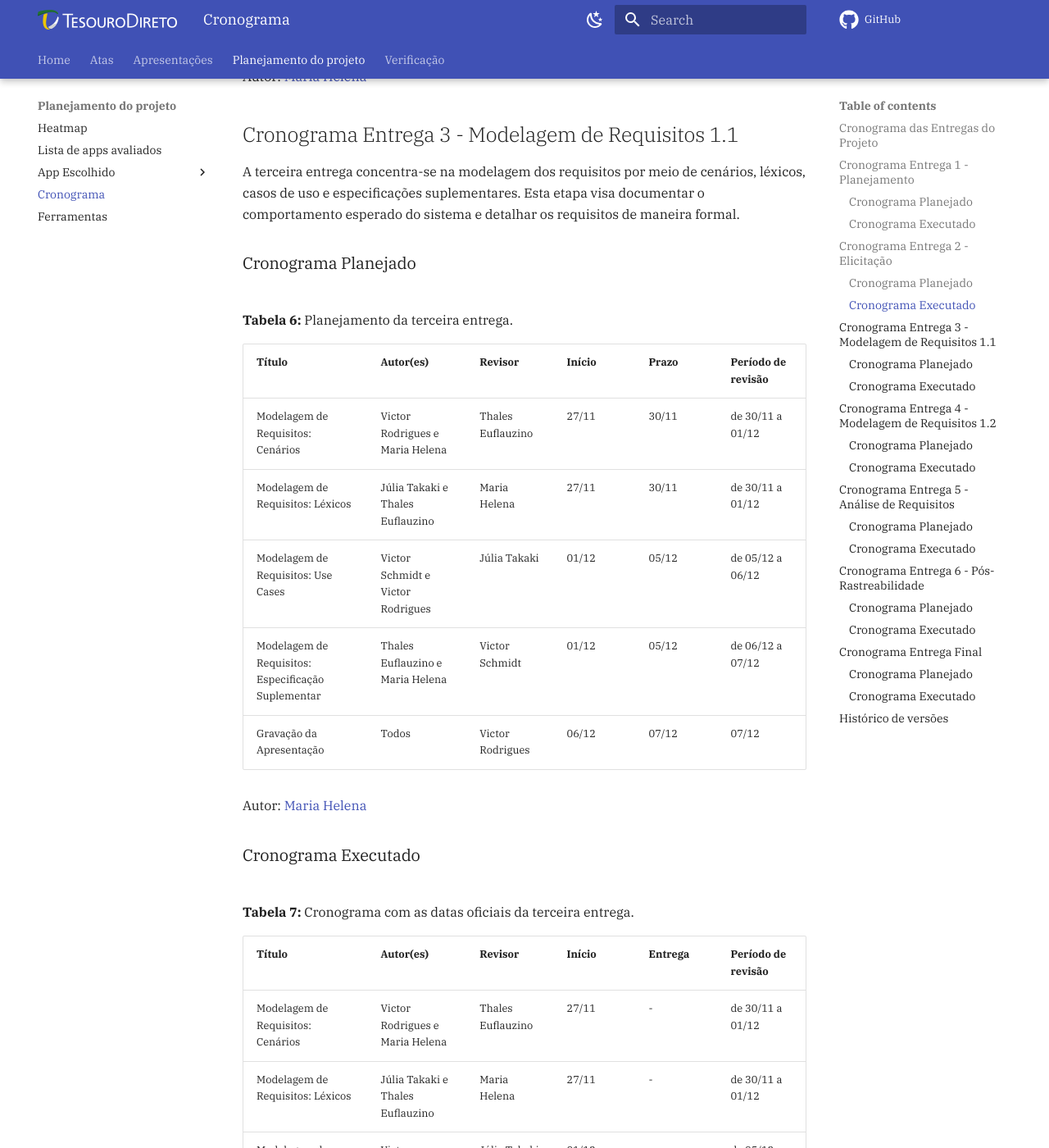
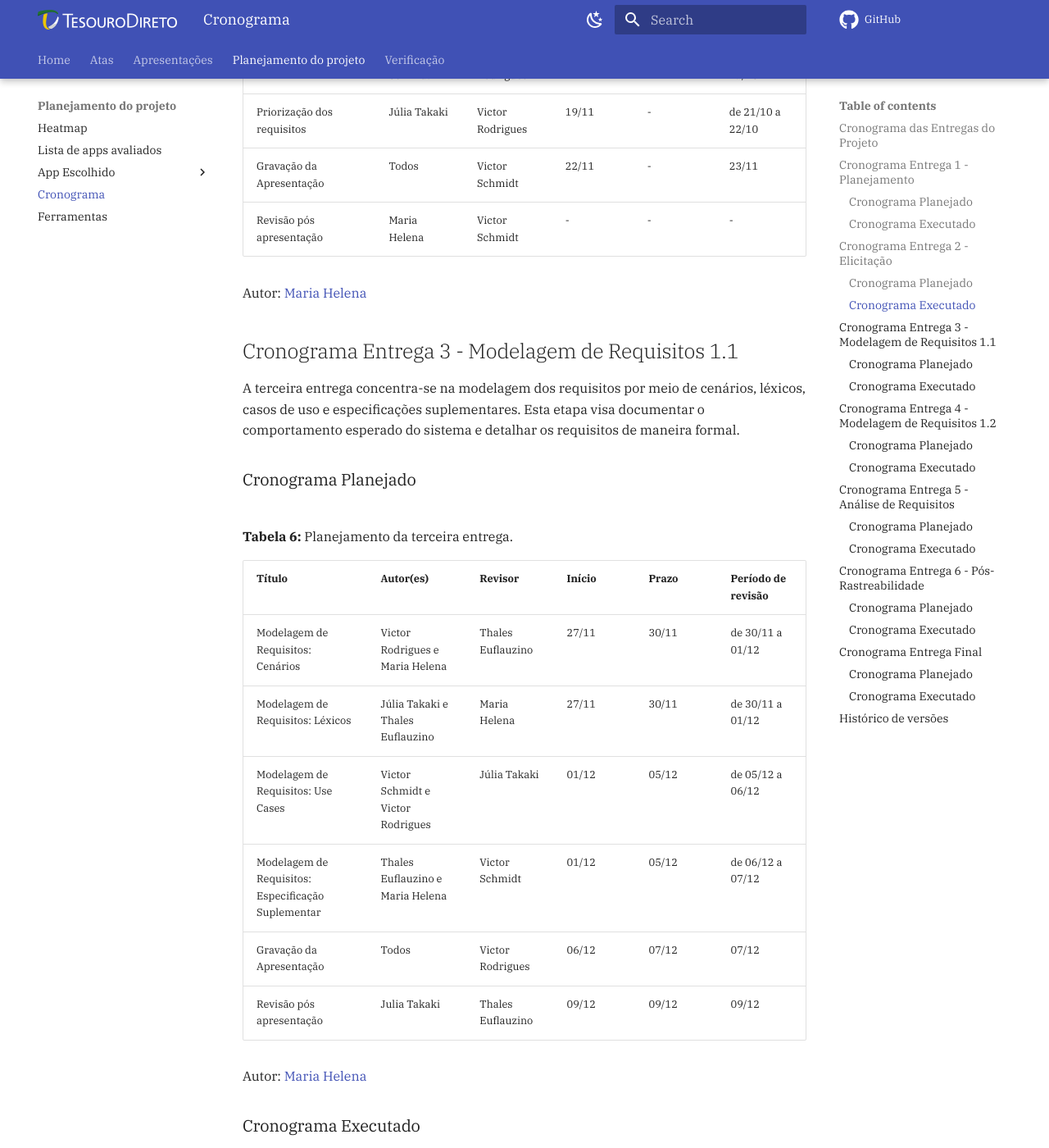
Before and after one commit to Requisitos-de-Software/2024.2-Grupo05, an MkDocs documentation site: the page built from docs/Planejamento-do-projeto/cronograma.md, in a window 1280 px wide and 1400 px high, scrolled down 5372 px. Shown: the whole window at 82% size. Built offline with MkDocs 1.6.1 and Material for MkDocs 9.7.7, drawn with Linux system fonts in a browser that asks for light colours; comment, search, counter and statistics services are not loaded; some of the changed text lies outside the part shown.

Commit message:
Periodo de revisao pos apresentacao

```diff
--- a/docs/Planejamento-do-projeto/cronograma.md
+++ b/docs/Planejamento-do-projeto/cronograma.md
@@ -156,6 +156,14 @@
       <td>28/10</td>
       <td>28/10</td>
     </tr>
+    <tr>
+      <td>Revisão pós apresentação</td>
+      <td>Thales Euflauzino</td>
+      <td>Victor Rodrigues</td>
+      <td>07/11</td>
+      <td>09/11</td>
+      <td>09/11</td>
+    </tr>
   </tbody>
 </table>
 Autor: [Maria Helena](https://github.com/MariaCHelena)
@@ -263,6 +271,13 @@
       <td>02/11</td>
       <td>02/11</td>
     </tr>
+    <td>Revisão pós apresentação</td>
+      <td>Thales Euflauzino</td>
+      <td>Victor Rodrigues</td>
+      <td>12/11</td>
+      <td>13/11</td>
+      <td>13/11</td>
+    </tr>
   </tbody>
 </table>
 Autor: [Maria Helena](https://github.com/MariaCHelena)
@@ -348,6 +363,14 @@
       <td>23/11</td>
       <td>23/11</td>
     </tr>
+    <tr>
+    <td>Revisão pós apresentação</td>
+      <td>Maria Helena</td>
+      <td>Victor Schmidt</td>
+      <td>25/11</td>
+      <td>25/11</td>
+      <td>25/11</td>
+    </tr>
   </tbody>
 </table>
 Autor: [Maria Helena](https://github.com/MariaCHelena)
@@ -431,6 +454,14 @@
       <td>-</td>
       <td>23/11</td>
     </tr>
+    <tr>
+    <td>Revisão pós apresentação</td>
+      <td>Maria Helena</td>
+      <td>Victor Schmidt</td>
+      <td> - </td>
+      <td> - </td>
+      <td> - </td>
+    </tr>
   </tbody>
 </table>
 Autor: [Maria Helena](https://github.com/MariaCHelena)
@@ -492,6 +523,14 @@
       <td>07/12</td>
       <td>07/12</td>
     </tr>
+    <tr>
+    <td>Revisão pós apresentação</td>
+      <td>Julia Takaki</td>
+      <td>Thales Euflauzino</td>
+      <td> 09/12 </td>
+      <td> 09/12 </td>
+      <td> 09/12 </td>
+    </tr>
   </tbody>
 </table>
 Autor: [Maria Helena](https://github.com/MariaCHelena)
@@ -551,6 +590,14 @@
       <td>-</td>
       <td>07/12</td>
     </tr>
+    <tr>
+    <td>Revisão pós apresentação</td>
+      <td>Julia Takaki</td>
+      <td>Thales Euflauzino</td>
+      <td> - </td>
+      <td> - </td>
+      <td> - </td>
+    </tr>
   </tbody>
 </table>
 Autor: [Maria Helena](https://github.com/MariaCHelena)
@@ -604,6 +651,14 @@
       <td>15/12</td>
       <td>15/12</td>
     </tr>
+    <tr>
+    <td>Revisão pós apresentação</td>
+      <td>Victor Rodrigues</td>
+      <td>Maria Helena</td>
+      <td> 15/12 </td>
+      <td> 15/12 </td>
+      <td> 15/12 </td>
+    </tr>
   </tbody>
 </table>
 Autor: [Maria Helena](https://github.com/MariaCHelena)
@@ -654,6 +709,14 @@
       <td>14/12</td>
       <td>-</td>
       <td>15/12</td>
+    </tr>
+    <tr>
+    <td>Revisão pós apresentação</td>
+      <td>Victor Rodrigues</td>
+      <td>Maria Helena</td>
+      <td> - </td>
+      <td> - </td>
+      <td> - </td>
     </tr>
   </tbody>
 </table>
@@ -708,6 +771,14 @@
       <td>29/01</td>
       <td>29/01</td>
     </tr>
+    <tr>
+    <td>Revisão pós apresentação</td>
+      <td>Victor Schmidt</td>
+      <td>Julia Takaki</td>
+      <td> 29/01 </td>
+      <td> 29/01 </td>
+      <td> 29/01 </td>
+    </tr>
   </tbody>
 </table>
 Autor: [Maria Helena](https://github.com/MariaCHelena)
@@ -758,6 +829,14 @@
       <td>28/01</td>
       <td>-</td>
       <td>29/01</td>
+    </tr>
+    <tr>
+    <td>Revisão pós apresentação</td>
+      <td>Victor Schmidt</td>
+      <td>Julia Takaki</td>
+      <td> - </td>
+      <td> - </td>
+      <td> - </td>
     </tr>
   </tbody>
 </table>
@@ -812,6 +891,14 @@
       <td>19/01</td>
       <td>19/01</td>
     </tr>
+    <tr>
+    <td>Revisão pós apresentação</td>
+      <td>Thales Euflauzino</td>
+      <td>Victor Rodrigues</td>
+      <td> 19/01 </td>
+      <td> 19/01 </td>
+      <td> 19/01 </td>
+    </tr>
   </tbody>
 </table>
 Autor: [Maria Helena](https://github.com/MariaCHelena)
@@ -862,6 +949,14 @@
       <td>18/01</td>
       <td>-</td>
       <td>19/01</td>
+    </tr>
+    <tr>
+    <td>Revisão pós apresentação</td>
+      <td>Thales Euflauzino</td>
+      <td>Victor Rodrigues</td>
+      <td> - </td>
+      <td> - </td>
+      <td> - </td>
     </tr>
   </tbody>
 </table>
@@ -964,3 +1059,4 @@
 | `1.3` | 02/11/2024  | Adição de fontes e títulos das tabelas | [Maria Helena](https://github.com/MariaCHelena) | [Thales Euflauzino](https://github.com/thaleseuflauzino) |
 | `1.3` | 02/11/2024  | Adição das etapas de verificação | [Maria Helena](https://github.com/MariaCHelena) | [Thales Euflauzino](https://github.com/thaleseuflauzino) |
 | `1.4` | 12/11/2024  | Corringindo fonte para autor | [Thales Euflauzino](https://github.com/thaleseuflauzino) | [Victor Rodrigues](https://github.com/ViictorHugoo) |
+| `1.5` | 14/11/2024  | Adicionando periodo de revisão pós apresentações | [Victor Rodrigues](https://github.com/ViictorHugoo) | A definir |
```
